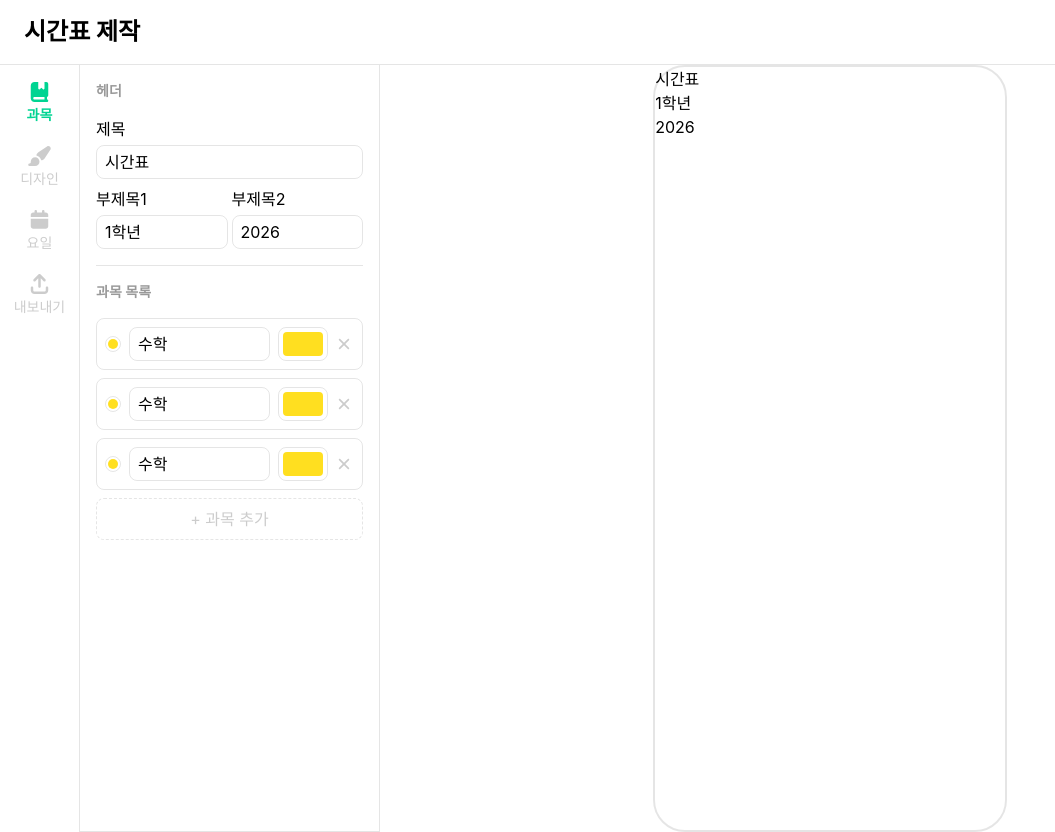
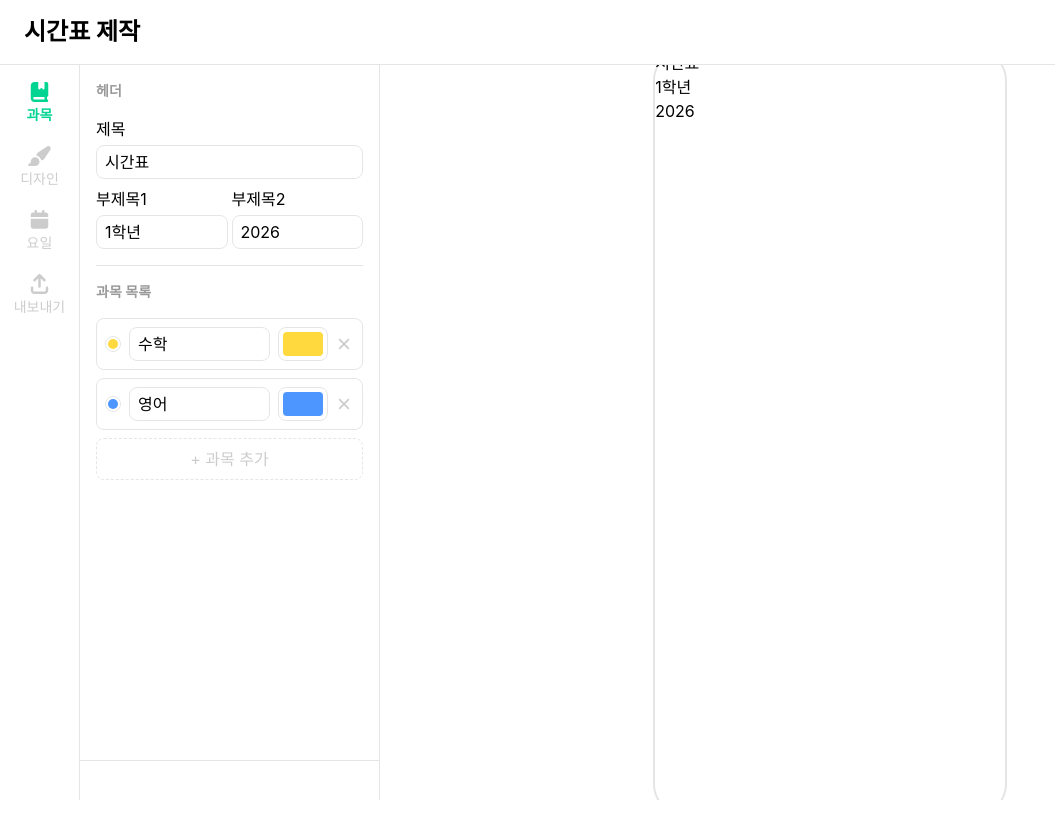
Before and after one commit to siwon-lab/timetable-wallpaper, a React (Vite) app: page / in a window 1280 px wide. Shown: the whole page, without its empty margins (0-1055 px from the left). After the commit the page ends 800 px from the top, so only its background shows below. Built offline with nearby package versions, Linux system fonts and the light colour scheme.

Commit message:
style: aside panel design wip

```diff
--- a/src/App.tsx
+++ b/src/App.tsx
@@ -1,5 +1,6 @@
 import './App.css';
 import SubjectsTab from './components/SubjectsTab';
+import DesignTab from './components/DesignTab';
 import { FontAwesomeIcon } from '@fortawesome/react-fontawesome';
 import {
    faBookBookmark,
@@ -8,12 +9,13 @@ import {
    faArrowUpFromBracket,
 } from '@fortawesome/free-solid-svg-icons';
 import { Tab, TabGroup, TabList, TabPanel, TabPanels } from '@headlessui/react';
-import TimetablePreview from './components/TimeTablePreview';
+import TimetablePreview from './components/TimetablePreview';
 
 const tabClass =
    'cursor-pointer rounded-lg py-2 text-black/20 outline-none hover:text-black/40 data-focus:bg-emerald-400/10 data-selected:font-semibold data-selected:text-emerald-400';
 // 'cursor-pointer rounded-lg py-2 text-black/20 outline-none hover:text-black/30 hover:bg-black/5 data-selected:bg-emerald-400/10 data-selected:font-semibold data-selected:text-emerald-400'
 // 'cursor-pointer rounded-lg py-2 text-black/20 outline-none hover:text-black/40 data-focus:bg-black/5 data-selected:bg-emerald-400/10 data-selected:font-semibold data-selected:text-emerald-400'
+const tabPanelClass = 'outline-none focus-visible:bg-emerald-400/20 flex-1 overflow-y-auto min-h-0';
 
 function App() {
    return (
@@ -21,9 +23,9 @@ function App() {
          <nav className="border-b border-black/10 px-6 py-4">
             <span className="text-2xl font-bold">시간표 제작</span>
          </nav>
-         <div className="flex flex-1">
+         <div className="flex flex-1 overflow-hidden">
             <TabGroup className="flex">
-               <TabList className="flex h-full w-20 flex-col gap-1 border-r border-black/10 p-2">
+               <TabList className="flex w-20 flex-col gap-1 border-r border-black/10 p-2">
                   <Tab className={tabClass}>
                      <FontAwesomeIcon
                         className="text-xl"
@@ -47,14 +49,16 @@ function App() {
                      <p className="text-sm">내보내기</p>
                   </Tab>
                </TabList>
-               <TabPanels className="flex h-full w-75 flex-col border-r border-black/10">
-                  <TabPanel className="flex-1 overflow-y-auto outline-none focus-visible:bg-emerald-400/20">
-                     <SubjectsTab />
-                  </TabPanel>
-                  <TabPanel></TabPanel>
-                  <TabPanel></TabPanel>
-                  <TabPanel></TabPanel>
-                  <div className="border-t border-black/10"></div>
+               <TabPanels className="flex w-75 flex-col border-r border-black/10">
+                     <TabPanel className={tabPanelClass}>
+                        <SubjectsTab />
+                     </TabPanel>
+                     <TabPanel className={tabPanelClass}>
+                        <DesignTab />
+                     </TabPanel>
+                     <TabPanel className={tabPanelClass}></TabPanel>
+                     <TabPanel className={tabPanelClass}></TabPanel>
+                  <div className="h-10 border-t border-black/10 flex-shrink-0"></div>
                </TabPanels>
             </TabGroup>
             <TimetablePreview />
--- /dev/null
+++ b/src/components/DesignTab.tsx
@@ -0,0 +1,3 @@
+export default function DesignTab(){
+   return(<div className="p-4"></div>)
+}
--- a/src/components/SubjectListItem.tsx
+++ b/src/components/SubjectListItem.tsx
@@ -1,25 +1,45 @@
 import { FontAwesomeIcon } from '@fortawesome/react-fontawesome';
 import { faXmark } from '@fortawesome/free-solid-svg-icons';
+import { removeSubject, updateSubject, type Subject } from '../../store';
+import { useDispatch } from 'react-redux';
 
-export default function SubjectListItem() {
+interface Props {
+   subject: Subject;
+}
+
+export default function SubjectListItem({ subject }: Props) {
+   const { id, name, color } = subject;
+   const dispatch = useDispatch();
+
    return (
       <div className="flex w-full items-center gap-2 rounded-lg border border-black/10 p-2 transition-colors focus-within:border-emerald-400 hover:border-emerald-400">
          <div className="h-4 w-4 rounded-full border border-black/10 p-0.5">
-            <div className="h-full w-full rounded-full bg-yellow-300"></div>
+            <div
+               className="h-full w-full rounded-full"
+               style={{ backgroundColor: color }}
+            ></div>
          </div>
          <input
             className="min-w-0 flex-1 rounded-lg border border-black/10 px-2 py-1 transition-colors outline-none hover:bg-black/5 focus:border-emerald-400 focus:bg-transparent"
             type="text"
-            autoComplete='off'
-            value="수학"
+            autoComplete="off"
+            value={name}
+            onChange={(e) =>
+               dispatch(updateSubject({ id, name: e.target.value, color }))
+            }
          />
          <input
             className="h-[34px] cursor-pointer rounded-lg border border-black/10 px-0.5 outline-none hover:bg-black/5 focus:border-emerald-400 focus:bg-transparent"
             id="color"
             type="color"
-            value="#ffdf20"
+            value={color}
          />
-         <button className="mr-0.5 flex h-4 w-4 cursor-pointer items-center justify-center rounded text-sm font-extralight text-black/20 transition-colors outline-none hover:bg-red-500/10 hover:text-red-500 focus-visible:bg-red-500/10 focus-visible:text-red-500">
+         <button
+            className="mr-0.5 flex h-4 w-4 cursor-pointer items-center justify-center rounded text-sm font-extralight text-black/20 transition-colors outline-none hover:bg-red-500/10 hover:text-red-500 focus-visible:bg-red-500/10 focus-visible:text-red-500"
+            onClick={() => {
+               dispatch(removeSubject(id));
+            }}
+         >
             <FontAwesomeIcon icon={faXmark} />
          </button>
       </div>
--- a/src/components/SubjectsTab.tsx
+++ b/src/components/SubjectsTab.tsx
@@ -4,6 +4,7 @@ import {
    setTitle,
    setSubtitle1,
    setSubtitle2,
+   addSubject,
    type RootState,
 } from '../../store';
 
@@ -15,6 +16,7 @@ export default function SubjectsTab() {
    const subtitle2 = useSelector(
       (state: RootState) => state.timetable.subtitle2,
    );
+   const subjects = useSelector((state: RootState) => state.subjects);
    const dispatch = useDispatch();
    return (
       <div className="p-4">
@@ -72,10 +74,13 @@ export default function SubjectsTab() {
                과목 목록
             </p>
             <div className="flex flex-col gap-2">
-               <SubjectListItem />
-               <SubjectListItem />
-               <SubjectListItem />
-               <button className="w-full cursor-pointer rounded-lg border border-dashed border-black/10 py-2 text-black/20 transition-colors outline-none hover:border-emerald-400 hover:bg-emerald-400/10 hover:text-emerald-300 focus-visible:border-emerald-400 focus-visible:bg-emerald-400/10 focus-visible:text-emerald-300">
+               {subjects.map((s) => (
+                  <SubjectListItem key={s.id} subject={s} />
+               ))}
+               <button
+                  className="w-full cursor-pointer rounded-lg border border-dashed border-black/10 py-2 text-black/20 transition-colors outline-none hover:border-emerald-400 hover:bg-emerald-400/10 hover:text-emerald-300 focus-visible:border-emerald-400 focus-visible:bg-emerald-400/10 focus-visible:text-emerald-300"
+                  onClick={() => dispatch(addSubject())}
+               >
                   <p className="text-center">+ 과목 추가</p>
                </button>
             </div>
--- a/store.ts
+++ b/store.ts
@@ -21,8 +21,37 @@ const timetable = createSlice({
 });
 
 export const { setTitle, setSubtitle1, setSubtitle2 } = timetable.actions;
+
+export interface Subject {
+   id: number;
+   name: string;
+   color: string;
+}
+
+const subjects = createSlice({
+   name: 'subjects',
+   initialState: [
+      { id: 1, name: '수학', color: '#ffd93d' },
+      { id: 2, name: '영어', color: '#4d96ff' },
+   ] as Subject[],
+   reducers: {
+      addSubject: (state) => {
+         state.push({ id: Date.now(), name: '새 과목', color: '#000000' });
+      },
+      updateSubject: (state, action: PayloadAction<Subject>) => {
+         const idx = state.findIndex((s) => s.id === action.payload.id);
+         if (idx !== -1) state[idx] = action.payload;
+      },
+      removeSubject: (state, action: PayloadAction<number>) => {
+         return state.filter((s) => s.id !== action.payload);
+      },
+   },
+});
+
+export const { addSubject, updateSubject, removeSubject } = subjects.actions;
+
 export const store = configureStore({
-   reducer: { timetable: timetable.reducer },
+   reducer: { timetable: timetable.reducer, subjects: subjects.reducer },
 });
 
 export type RootState = ReturnType<typeof store.getState>;
```
